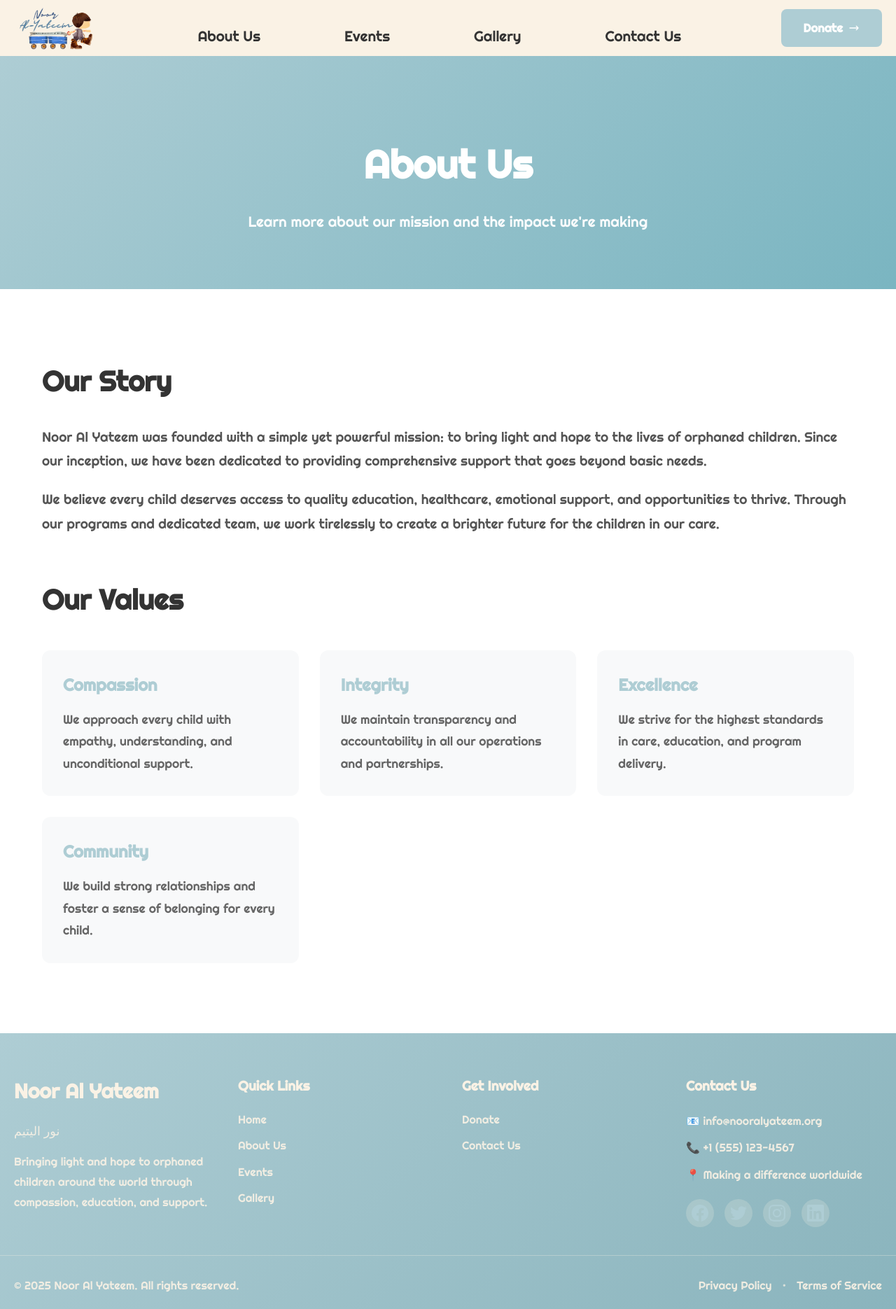
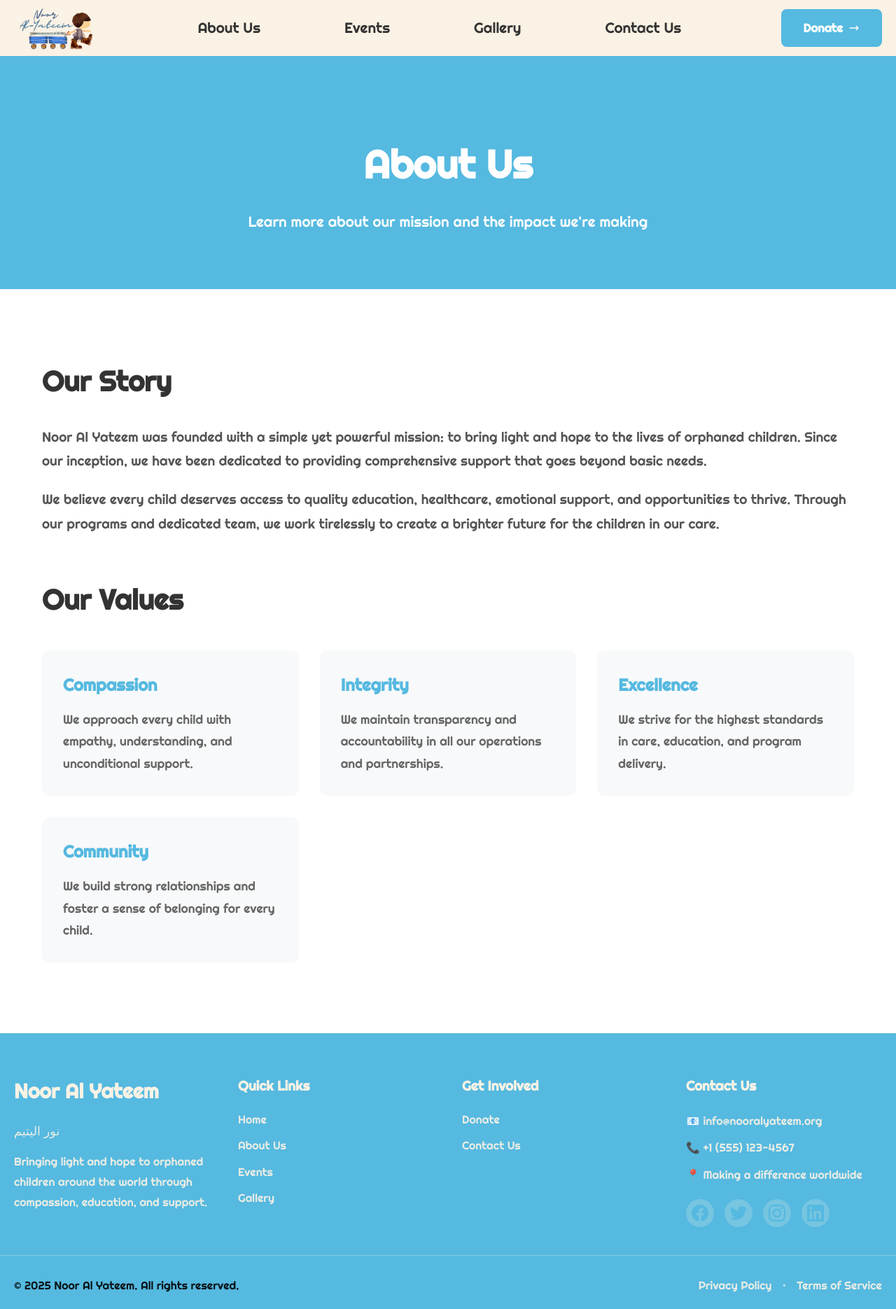
Before and after one commit to nooralyateem/nooralyateem-website, a React (Create React App) app: page /about in a window 1280 px wide. Shown: the whole page at 70% size. Built offline with nearby package versions, Linux system fonts and the light colour scheme.

Commit message:
changed the blue for the website and moved the content in the header up

```diff
--- a/public/index.html
+++ b/public/index.html
@@ -3,7 +3,7 @@
   <head>
     <meta charset="utf-8" />
     <meta name="viewport" content="width=device-width, initial-scale=1" />
-    <meta name="theme-color" content="#aecdd4" />
+    <meta name="theme-color" content="#55b9e0" />
     <meta
       name="description"
       content="Noor Al Yateem - A nonprofit organization dedicated to supporting orphaned children"
--- a/src/components/Footer.css
+++ b/src/components/Footer.css
@@ -1,5 +1,5 @@
 .footer {
-  background: linear-gradient(135deg, #aecdd4 0%, #8ab4bd 100%);
+  background: linear-gradient(135deg, #55b9e0 0%, #55b9e0 100%);
   color: #faf2e5;
   padding: 60px 0 20px;
   width: 100%;
@@ -99,7 +99,7 @@
 
 .social-links a:hover {
   background: #faf2e5;
-  color: #aecdd4;
+  color: #55b9e0;
   transform: translateY(-3px);
 }
 
@@ -116,7 +116,7 @@
 }
 
 .footer-bottom p {
-  color: #faf2e5;
+  color: #000000;
   opacity: 0.9;
   margin: 0;
 }
--- a/src/components/Header.css
+++ b/src/components/Header.css
@@ -51,23 +51,23 @@
   font-size: 1.3rem;
   transition: color 0.2s ease;
   position: relative;
-  padding: 28px 60px 5px 60px;
+  padding: 28px 60px 28px 60px;
   display: flex;
   align-items: center;
 }
 
 .nav a:not(.btn-donate):hover {
-  color: #aecdd4;
+  color: #55b9e0;
 }
 
 .nav a:not(.btn-donate)::after {
   content: '';
   position: absolute;
-  bottom: 0;
+  bottom: 15px;
   left: 0;
   right: 0;
   height: 3px;
-  background: #aecdd4;
+  background: #55b9e0;
   transform: scaleX(0);
   transition: transform 0.2s ease;
 }
@@ -84,7 +84,7 @@
 }
 
 .btn-donate {
-  background: #aecdd4 !important;
+  background: #55b9e0 !important;
   color: white !important;
   padding: 14px 32px !important;
   border-radius: 8px;
@@ -113,7 +113,7 @@
 }
 
 .btn-donate:hover {
-  background: #8ab4bd !important;
+  background: #55b9e0 !important;
   transform: translateY(-1px);
   box-shadow: 0 4px 12px rgba(174, 205, 212, 0.3);
 }
--- a/src/pages/AboutUs/AboutUs.css
+++ b/src/pages/AboutUs/AboutUs.css
@@ -3,7 +3,7 @@
 }
 
 .page-hero {
-  background: linear-gradient(135deg, #aecdd4 0%, #7ab5c1 100%);
+  background: linear-gradient(135deg, #55b9e0 0%, #55b9e0 100%);
   padding: 120px 20px 80px;
   text-align: center;
   color: white;
@@ -73,7 +73,7 @@
 
 .value-card h3 {
   font-size: 1.5rem;
-  color: #aecdd4;
+  color: #55b9e0;
   margin-bottom: 15px;
 }
 
--- a/src/pages/Contact/Contact.css
+++ b/src/pages/Contact/Contact.css
@@ -3,7 +3,7 @@
 }
 
 .page-hero {
-  background: linear-gradient(135deg, #aecdd4 0%, #7ab5c1 100%);
+  background: linear-gradient(135deg, #55b9e0 0%, #55b9e0 100%);
   padding: 120px 20px 80px;
   text-align: center;
   color: white;
@@ -48,8 +48,8 @@
 }
 
 .contact-intro {
-  font-size: 1.2rem;
-  color: #666;
+  font-size: 1.1rem;
+  color: #666 !important;
   line-height: 1.8;
   margin-bottom: 40px;
 }
@@ -90,7 +90,7 @@
 }
 
 .social-links a {
-  color: #aecdd4;
+  color: #55b9e0;
   text-decoration: none;
   font-weight: 600;
   transition: color 0.3s ease;
@@ -137,7 +137,7 @@
 .form-group input:focus,
 .form-group textarea:focus {
   outline: none;
-  border-color: #aecdd4;
+  border-color: #55b9e0;
 }
 
 .form-group textarea {
@@ -146,7 +146,7 @@
 }
 
 .submit-btn {
-  background: #aecdd4;
+  background: #55b9e0;
   color: white;
   border: none;
   padding: 16px 40px;
--- a/src/pages/Donate/Donate.css
+++ b/src/pages/Donate/Donate.css
@@ -3,7 +3,7 @@
 }
 
 .page-hero {
-  background: linear-gradient(135deg, #aecdd4 0%, #7ab5c1 100%);
+  background: linear-gradient(135deg, #55b9e0 0%, #55b9e0 100%);
   padding: 120px 20px 80px;
   text-align: center;
   color: white;
@@ -58,13 +58,13 @@
 }
 
 .type-btn:hover {
-  border-color: #aecdd4;
+  border-color: #55b9e0;
 }
 
 .type-btn.active {
-  background: #aecdd4;
+  background: #55b9e0;
   color: white;
-  border-color: #aecdd4;
+  border-color: #55b9e0;
 }
 
 /* Donation Form */
@@ -98,14 +98,14 @@
 }
 
 .amount-card:hover {
-  border-color: #aecdd4;
+  border-color: #55b9e0;
   transform: translateY(-3px);
   box-shadow: 0 8px 20px rgba(174, 205, 212, 0.2);
 }
 
 .amount-card.selected {
-  border-color: #aecdd4;
-  background: #aecdd4;
+  border-color: #55b9e0;
+  background: #55b9e0;
   color: white;
 }
 
@@ -163,7 +163,7 @@
 
 .custom-input-wrapper input:focus {
   outline: none;
-  border-color: #aecdd4;
+  border-color: #55b9e0;
 }
 
 /* Donor Info */
@@ -209,14 +209,14 @@
 
 .form-group input:focus {
   outline: none;
-  border-color: #aecdd4;
+  border-color: #55b9e0;
 }
 
 /* Submit Button */
 .donate-submit-btn {
   width: 100%;
   padding: 20px 40px;
-  background: #aecdd4;
+  background: #55b9e0;
   color: white;
   border: none;
   border-radius: 8px;
@@ -297,7 +297,7 @@
   width: 100px;
   height: 100px;
   border-radius: 50%;
-  background: #aecdd4;
+  background: #55b9e0;
   color: white;
   display: flex;
   align-items: center;
--- a/src/pages/Events/Events.css
+++ b/src/pages/Events/Events.css
@@ -3,7 +3,7 @@
 }
 
 .page-hero {
-  background: linear-gradient(135deg, #aecdd4 0%, #7ab5c1 100%);
+  background: linear-gradient(135deg, #55b9e0 0%, #55b9e0 100%);
   padding: 120px 20px 80px;
   text-align: center;
   color: white;
@@ -71,7 +71,7 @@
 }
 
 .event-date-badge {
-  background: #aecdd4;
+  background: #55b9e0;
   color: white;
   padding: 8px 16px;
   border-radius: 20px;
@@ -118,7 +118,7 @@
 }
 
 .event-btn:hover {
-  background: #aecdd4;
+  background: #55b9e0;
   transform: translateX(5px);
 }
 
@@ -129,7 +129,7 @@
 }
 
 .past-event-card {
-  background: #f8f9fa;
+  background: #55b9e0;
   border-radius: 16px;
   padding: 40px 30px;
   text-align: center;
@@ -153,7 +153,7 @@
 
 .past-event-date {
   font-size: 1rem;
-  color: #aecdd4;
+  color: #55b9e0;
   font-weight: 600;
   margin-bottom: 15px;
 }
--- a/src/pages/Gallery/Gallery.css
+++ b/src/pages/Gallery/Gallery.css
@@ -3,7 +3,7 @@
 }
 
 .page-hero {
-  background: linear-gradient(135deg, #aecdd4 0%, #7ab5c1 100%);
+  background: linear-gradient(135deg, #55b9e0 0%, #55b9e0 100%);
   padding: 120px 20px 80px;
   text-align: center;
   color: white;
@@ -75,7 +75,7 @@
 }
 
 .gallery-item-image {
-  background: linear-gradient(135deg, #aecdd4 0%, #7ab5c1 100%);
+  background: linear-gradient(135deg, #55b9e0 0%, #55b9e0 100%);
   height: 250px;
   display: flex;
   align-items: center;
@@ -123,7 +123,7 @@
 }
 
 .cta-btn {
-  background: #aecdd4;
+  background: #55b9e0;
   color: white;
   border: none;
   padding: 16px 40px;
--- a/src/pages/Home/Home.css
+++ b/src/pages/Home/Home.css
@@ -37,7 +37,7 @@
   height: 100%;
   min-width: 100%;
   min-height: 100%;
-  background: rgba(54, 54, 54, 0.7);
+  background: rgba(61, 61, 61, 0.7);
   z-index: 1;
 }
 
@@ -66,7 +66,7 @@
   font-size: 8rem;
   font-weight: 700;
   margin-bottom: 0px;
-  color: #aecdd4;
+  color: #55b9e0;
   animation: fadeInUp 0.8s ease-out;
   letter-spacing: -0.5px;
 }
@@ -98,7 +98,7 @@
 }
 
 .btn-primary {
-  background: #aecdd4;
+  background: #55b9e0;
   color: #ffffff;
   box-shadow: 0 4px 20px rgba(174, 205, 212, 0.3);
   font-weight: 700;
@@ -109,12 +109,12 @@
 .btn-primary:hover {
   transform: translateY(-3px);
   box-shadow: 0 6px 30px rgba(174, 205, 212, 0.4);
-  background: #8ab4bd;
+  background: #55b9e0;
 }
 
 .hero-learn-more {
   display: inline-block;
-  color: #aecdd4;
+  color: #55b9e0;
   text-decoration: none;
   font-size: 0.95rem;
   font-weight: 600;
@@ -123,7 +123,7 @@
 }
 
 .hero-learn-more:hover {
-  color: #8ab4bd;
+  color: #55b9e0;
   transform: translateY(3px);
 }
 
@@ -156,7 +156,7 @@
 }
 
 .program-card:hover {
-  border-color: #aecdd4;
+  border-color: #55b9e0;
   transform: translateY(-8px);
   box-shadow: 0 12px 35px rgba(174, 205, 212, 0.2);
 }
@@ -203,7 +203,7 @@
 }
 
 .highlight-badge {
-  background: #aecdd4;
+  background: #55b9e0;
   color: #faf2e5;
   padding: 6px 15px;
   border-radius: 20px;
@@ -213,7 +213,7 @@
 }
 
 .highlight-badge:hover {
-  background: #8ab4bd;
+  background: #55b9e0;
   transform: scale(1.05);
 }
 
@@ -319,7 +319,7 @@
 .stat-number {
   font-size: 5.5rem;
   font-weight: 700;
-  color: #aecdd4 !important;
+  color: #55b9e0 !important;
   line-height: 1;
   margin-bottom: 12px;
 }
--- a/src/pages/Home/Home.js
+++ b/src/pages/Home/Home.js
@@ -46,7 +46,7 @@ function Home() {
       {/* Hero Section */}
       <section id="home" className="hero">
         <video className="hero-video" autoPlay loop muted playsInline>
-          <source src="/hero-video.mp4" type="video/mp4" />
+          <source src="/NaY Field Day.mp4" type="video/mp4" />
           Your browser does not support the video tag.
         </video>
         <div className="hero-overlay"></div>
```
Also changed, not shown: src/pages/README.md, 2 other files (tests, documents, lock files or other folders).
